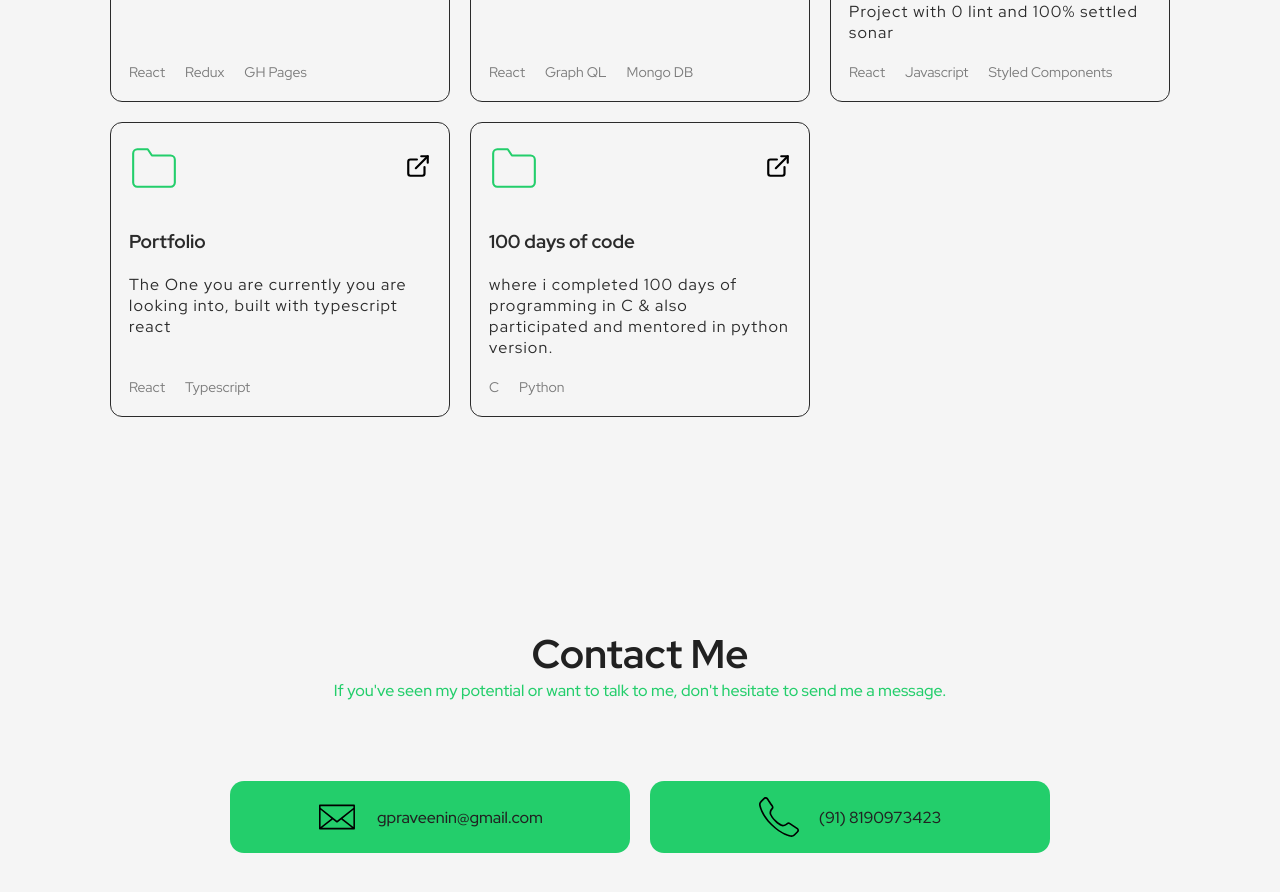
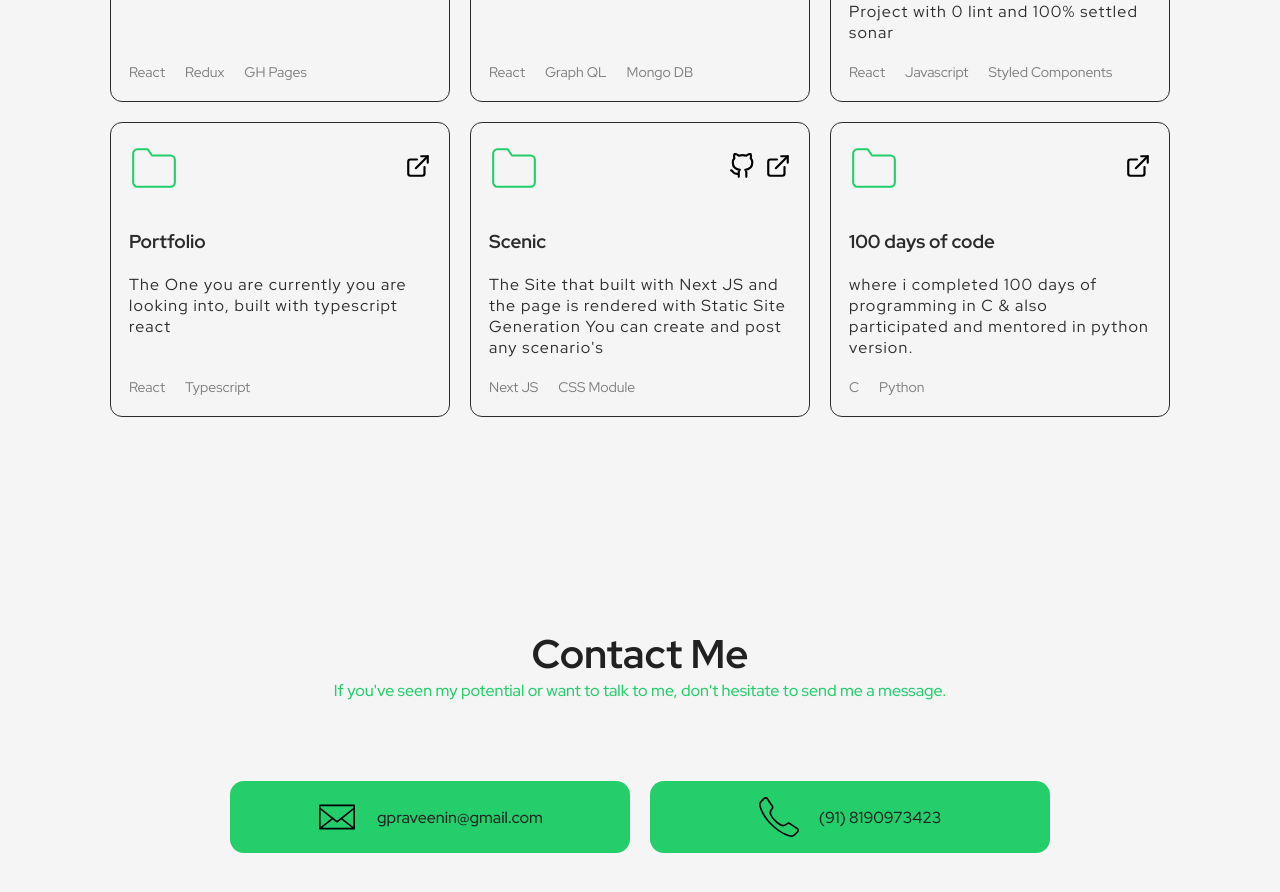
Before and after one commit to this-is-praveen/praveen_pf, a React (Create React App) app: page / in a window 1280 px wide. Shown: the part 1700-2592 px from the top of the page. Built offline with nearby package versions, Linux system fonts and the light colour scheme.

Commit message:
Update Work.tsx
Added Scenic Part

```diff
--- a/src/components/Work/Work.tsx
+++ b/src/components/Work/Work.tsx
@@ -217,6 +217,56 @@
                 <title>Folder</title>
                 <path d="M22 19a2 2 0 0 1-2 2H4a2 2 0 0 1-2-2V5a2 2 0 0 1 2-2h5l2 3h9a2 2 0 0 1 2 2z"></path>
               </svg>
+              <div className="project-links">
+                <a
+                  href="https://github.com/this-is-praveen/next-js-scenario"
+                  target="_blank"
+                  rel="noreferrer"
+                >
+                  <img src={githubIcon} alt="GitHub" />
+                </a>
+                <a
+                  href="https://scenic.vercel.app/"
+                  target="_blank"
+                  rel="noreferrer"
+                >
+                  <img src={externalLinkIcon} alt="Scenic Site" />
+                </a>
+              </div>
+            </header>
+            <div className="body">
+              <h3>Scenic</h3>
+              <p>
+                The Site that built with Next JS and the page is rendered with Static Site Generation
+                You can create and post any scenario's
+              </p>
+            </div>
+            <footer>
+              <ul className="tech-list">
+                <li>Next JS</li>
+                <li>CSS Module</li>
+              </ul>
+            </footer>
+          </div>
+        </ScrollAnimation>
+
+        <ScrollAnimation animateIn="flipInX">
+          <div className="project">
+            <header>
+              <svg
+                width="50"
+                xmlns="http://www.w3.org/2000/svg"
+                role="img"
+                viewBox="0 0 24 24"
+                fill="none"
+                stroke="#23ce6b "
+                strokeWidth="1"
+                strokeLinecap="round"
+                strokeLinejoin="round"
+              >
+                <title>Folder</title>
+                <path d="M22 19a2 2 0 0 1-2 2H4a2 2 0 0 1-2-2V5a2 2 0 0 1 2-2h5l2 3h9a2 2 0 0 1 2 2z"></path>
+              </svg>
 
               <div className="project-links">
                 <a
```
